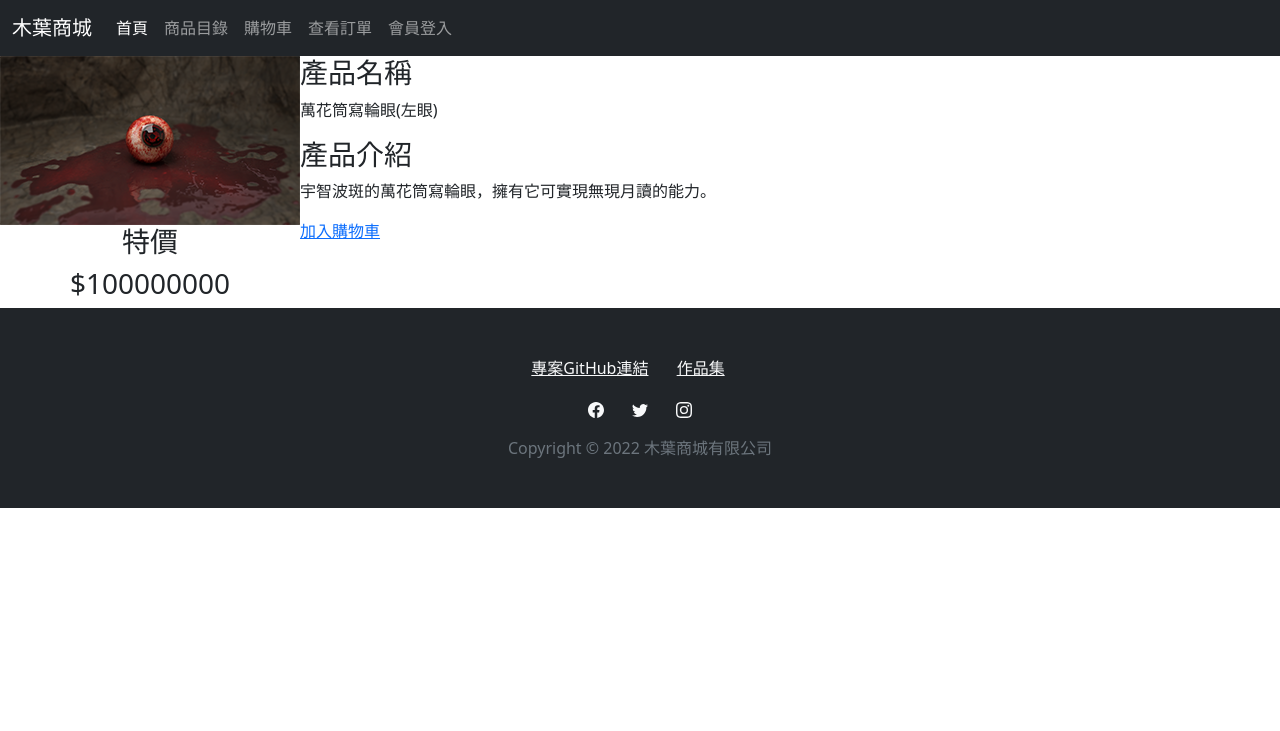
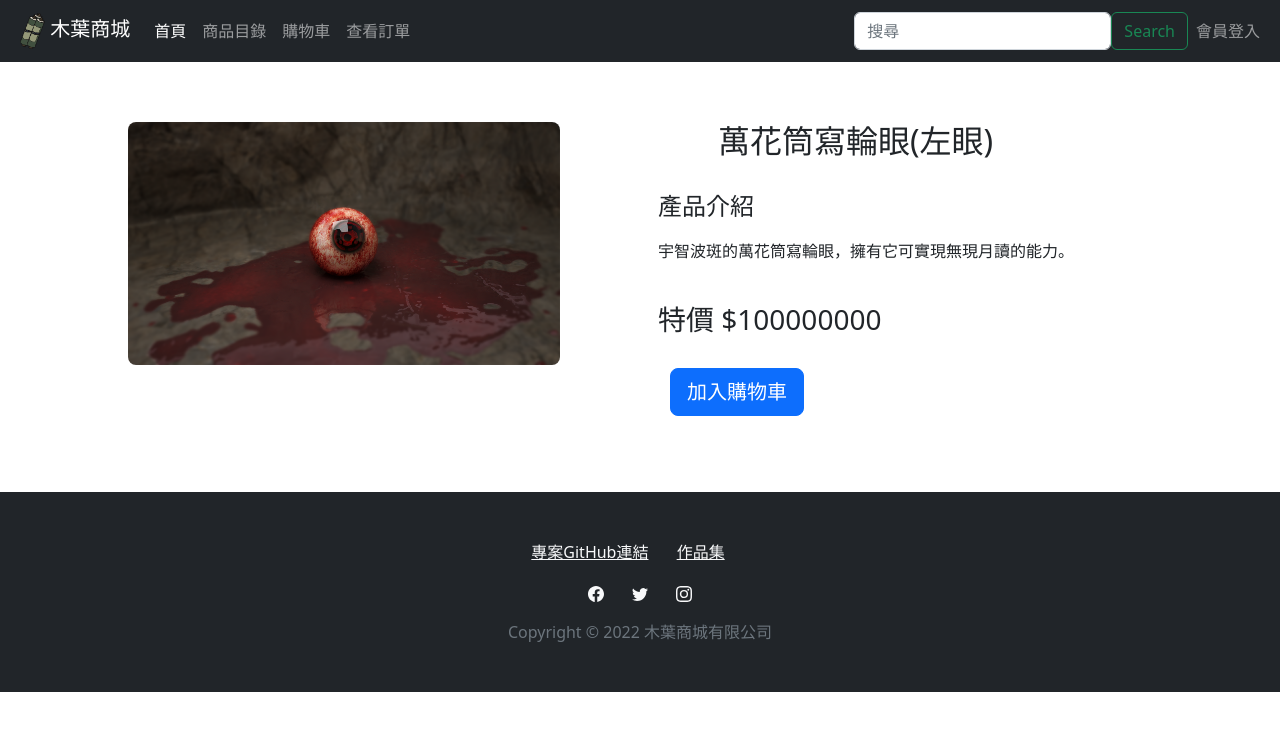
Before and after one commit to MiruOrange/oneMarket, a Django app: page /detail/1/ in a window 1280 px wide. Shown: the top 731 px of the page. Run offline with Django 4.2, Linux system fonts and the light colour scheme; data comes from the database, SQL or seed files in the repository.

Commit message:
更新前端版面

```diff
--- a/templates/base.html
+++ b/templates/base.html
@@ -5,16 +5,21 @@
     <meta name="viewport" content="width=device-width, initial-scale=1">
     {% block title %}{% endblock %}
     <link href="https://cdn.jsdelivr.net/npm/bootstrap@5.2.0/dist/css/bootstrap.min.css" rel="stylesheet" integrity="sha384-gH2yIJqKdNHPEq0n4Mqa/HGKIhSkIHeL5AyhkYV8i59U5AR6csBvApHHNl/vI1Bx" crossorigin="anonymous">
+    <style>
+      .container-fluid{
+        padding-left: 20px;
+      }
+    </style>
   </head>
   <body>
     <nav class="navbar navbar-expand-lg navbar-dark bg-dark">
       <div class="container-fluid">
-        <a class="navbar-brand" href="/index/">木葉商城</a>
+        <a class="navbar-brand" href="/index/"><img src="\static\images\page\Logo.png" width="25px" /> 木葉商城</a>
         <button class="navbar-toggler" type="button" data-bs-toggle="collapse" data-bs-target="#navbarNav" aria-controls="navbarNav" aria-expanded="false" aria-label="Toggle navigation">
           <span class="navbar-toggler-icon"></span>
         </button>
-        <div class="collapse navbar-collapse" id="navbarNav">
-          <ul class="navbar-nav">
+        <div class="collapse navbar-collapse" id="navbar1">
+          <ul class="navbar-nav me-auto">
             <li class="nav-item">
               <a class="nav-link active" aria-current="page" href="/index/">首頁</a>
             </li>
@@ -27,6 +32,15 @@
             <li class="nav-item">
               <a class="nav-link">查看訂單</a>
             </li>
+            <!-- <li class="nav-item">
+              <a class="nav-link" href="/userlogin/">會員登入</a>
+            </li> -->
+          </ul>
+          <form class="d-flex">
+            <input class="form-control" type="search" placeholder="搜尋">
+            <button class="btn btn-outline-success" type="submit">Search</button>
+          </form>
+          <ul class="navbar-nav">
             <li class="nav-item">
               <a class="nav-link" href="/userlogin/">會員登入</a>
             </li>
--- a/templates/detail.html
+++ b/templates/detail.html
@@ -5,33 +5,49 @@
 <style>
     .detail-main{
         display:flex;
+        padding-top: 60px;
+        padding-left: 10%;
+        padding-bottom: 60px;
     }
     .detail-left h3{
         text-align:center;
     }
+    .h3, .h4{
+        font-weight: bold;
+    }
+    .col-7{
+        padding-left: 50px;
+    }
 </style>
 {% endblock %}
 {% block content %}
-<div class="detail-main">
-    <div class="detail-left">
+<div class="detail-main"> <!-- 欄位滿版 -->
+    <div class="col-5" >
         <div class="left-up">
-            <img src="/static/images/detail/{{product.pimage}}" alt="">
+            <img src="/static/images/products/{{product.pimage}}" alt="" width="90%"  width="30%" class="rounded-3" >
         </div>
+    </div>
+    <div class="col-7">
+        <div class="detail-right">
+            <div>
+                <div class="color-lump"><h2 style="padding-left: 60px;">{{product.pname}}</h2></div>
+                <br>
+                <h4>產品介紹</h4>
+                <div  style="padding-top: 10px"><p>{{product.pdescription}}</p></div>
+            </div>
+        </div>
+        <br>
         <div class="left-down">
             <div class="product-name">
-                <h3>特價</h3>
+                <h3>特價 ${{product.pprice}}</h3>
             </div>
-            <div class="product-price">
-                <h3>${{product.pprice}}</h3>
+        </div>
+        <br>
+        <div class="container">
+            <div class="mb-3">
+                <button type="button" class="btn btn-primary btn-lg" href="/addtocart/{{product.id}}/">加入購物車</button>
             </div>
         </div>
     </div>
-    <div class="detail-right">
-        <h3>產品名稱</h3>
-        <p>{{product.pname}}</p>
-        <h3>產品介紹</h3>
-        <p>{{product.pdescription}}</p>
-        <p><a href="/addtocart/{{product.id}}/">加入購物車</a></p>
-    </div>
 </div>
 {% endblock %}
```
Also changed, not shown: static/images/page/Logo.png (added).
